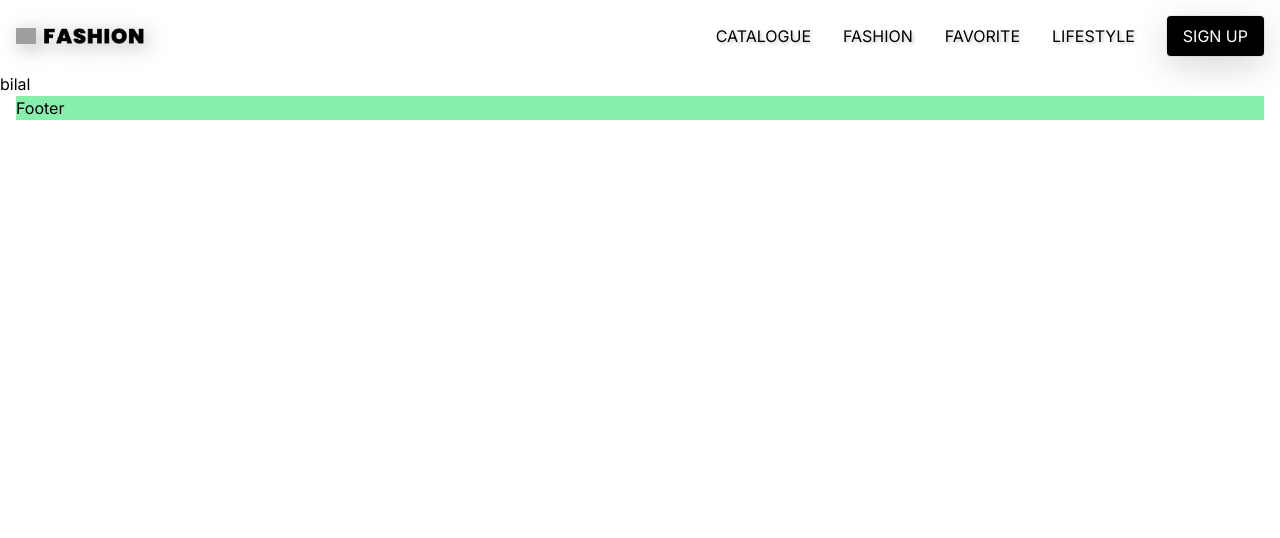
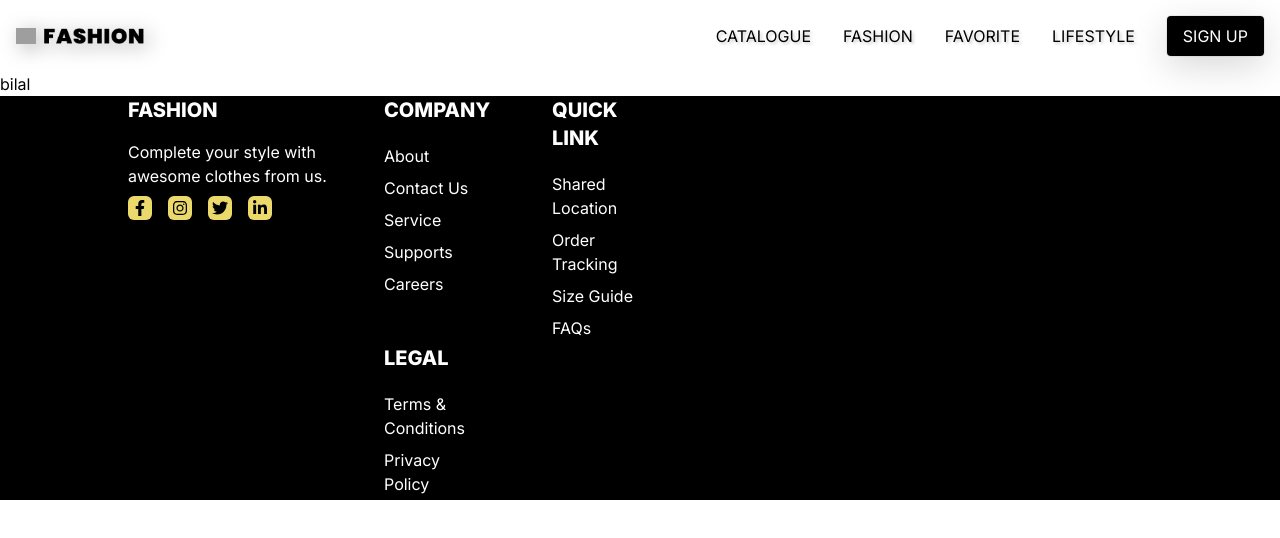
Before and after one commit to Bilal0335/Fashion-Website, a Next.js app: page / in a window 1280 px wide. Shown: the top 538 px of the page. Built offline with nearby package versions, Linux system fonts and the light colour scheme; grey boxes are pictures that could not be loaded.

Commit message:
😄update😄

```diff
--- a/package.json
+++ b/package.json
@@ -12,6 +12,7 @@
     "next": "14.1.4",
     "react": "^18",
     "react-dom": "^18",
+    "react-icons": "^5.3.0",
     "tailwindcss-filters": "^3.0.0"
   },
   "devDependencies": {
--- a/src/components/layout/Footer.tsx
+++ b/src/components/layout/Footer.tsx
@@ -1,13 +1,116 @@
 import React from "react";
 import Wrapper from "../shared/Wrapper";
+import SocialLinks from "../shared/SocialLinks";
+import ListItem from "../shared/ListItems";
 
 const Footer = () => {
+  const company = [
+    {
+      title: "About",
+      href: "#"
+    },
+    {
+      title: "Contact Us",
+      href: "#"
+    },
+    {
+      title: "Service",
+      href: "#"
+    },
+    {
+      title: "Supports",
+      href: "#"
+    },
+    {
+      title: "Careers",
+      href: "#"
+    }
+  ];
+  const quick = [
+    {
+      title: "Shared Location",
+      href: "#"
+    },
+    {
+      title: "Order Tracking",
+      href: "#"
+    },
+    {
+      title: "Size Guide",
+      href: "#"
+    },
+    {
+      title: "FAQs",
+      href: "#"
+    }
+  ];
+  const legal = [
+    {
+      title: "Terms & Conditions",
+      href: "#"
+    },
+    {
+      title: "Privacy Policy",
+      href: "#"
+    }
+  ];
   return (
-    <div>
+    <footer className="bg-black">
       <Wrapper>
-        <h1 className="bg-green-300">Footer</h1>
+        <div className="container mx-auto max-w-screen-lg grid grid-cols-4">
+          {/* first box */}
+          <div>
+            <h3 className=" mb-4 text-xl font-extrabold leading-7 text-white">
+              FASHION{" "}
+            </h3>
+            <p className="text-white">
+              Complete your style with awesome clothes from us.
+            </p>
+            <SocialLinks />
+          </div>
+
+          {/* second box */}
+          <div className="grid grid-cols-2 gap-x-20">
+            <div className="">
+              <h3 className=" mb-4 text-xl font-extrabold leading-7 text-white uppercase">
+                company{" "}
+              </h3>
+              <ul>
+                {company.map((comp, index) => (
+                  <ListItem key={index} href={comp.href}>
+                    {comp.title}
+                  </ListItem>
+                ))}
+              </ul>
+            </div>
+            <div>
+              <h3 className=" mb-4 text-xl font-extrabold leading-7 text-white uppercase">
+                quick link{" "}
+              </h3>
+              <ul>
+                {quick.map((quick, index) => (
+                  <ListItem key={index} href={quick.href}>
+                    {quick.title}
+                  </ListItem>
+                ))}
+              </ul>
+            </div>
+            <div>
+              <h3 className=" mb-4 text-xl font-extrabold leading-7 text-white uppercase">
+                legal{" "}
+              </h3>
+              <ul>
+                {legal.map((legal, index) => (
+                  <ListItem key={index} href={legal.href}>
+                    {legal.title}
+                  </ListItem>
+                ))}
+              </ul>
+            </div>
+          </div>
+        </div>
       </Wrapper>
-    </div>
+    </footer>
   );
 };
 
--- a/src/components/layout/Header.tsx
+++ b/src/components/layout/Header.tsx
@@ -11,7 +11,7 @@ const Header = () => {
         {/* logo Image */}
         <div className="flex justify-between items-center py-4">
           <div>
-            <div className="flex justify-start space-x-2 drop-shadow-custom">
+            <div className="flex space-x-2 drop-shadow-custom">
               <Image src={Vector} alt="Vector Logo" width={20} height={10} />
               <Image src={Fashion} alt="Fashion Logo" width={100} height={56} />
             </div>
--- /dev/null
+++ b/src/components/shared/ListItems.tsx
@@ -0,0 +1,19 @@
+import Link from "next/link";
+
+interface ListItemProps {
+  href: string;
+  children: React.ReactNode;
+}
+
+const ListItem: React.FC<ListItemProps> = ({ href, children }) => {
+  return (
+    <div>
+      <Link href={href}>
+        {/* Use <a> inside <Link> */}
+        <li className="py-1 text-white">{children}</li>
+      </Link>
+    </div>
+  );
+};
+
+export default ListItem;
--- /dev/null
+++ b/src/components/shared/SocialLinks.tsx
@@ -0,0 +1,48 @@
+import Link from "next/link";
+import {
+  FaFacebookF,
+  FaTwitter,
+  FaInstagram,
+  FaLinkedinIn
+} from "react-icons/fa";
+import React from "react";
+
+const socialLinks = [
+  {
+    href: "#",
+    color: "bg-icons-color",
+    icon: <FaFacebookF />
+  },
+  {
+    href: "#",
+    color: "bg-icons-color",
+    icon: <FaInstagram />
+  },
+  {
+    href: "#",
+    color: "bg-icons-color",
+    icon: <FaTwitter />
+  },
+  {
+    href: "#",
+    color: "bg-icons-color",
+    icon: <FaLinkedinIn />
+  }
+];
+const SocialLinks = () => {
+  return (
+    <div className="flex space-x-4 mb-4 py-2 cursor-pointer">
+      {socialLinks.map(({ href, icon, color }, index) => (
+        <Link href={href} key={index} target="_blank">
+          <div
+            className={`w-6 h-6 text-black justify-center items-center rounded-md flex ${color}`}
+          >
+            {icon}
+          </div>
+        </Link>
+      ))}
+    </div>
+  );
+};
+
+export default SocialLinks;
--- a/tailwind.config.ts
+++ b/tailwind.config.ts
@@ -1,20 +1,19 @@
-import type { Config } from "tailwindcss";
+import type { Config } from 'tailwindcss'
 
 const config: Config = {
   content: [
-    "./src/pages/**/*.{js,ts,jsx,tsx,mdx}",
-    "./src/components/**/*.{js,ts,jsx,tsx,mdx}",
-    "./src/app/**/*.{js,ts,jsx,tsx,mdx}",
+    './src/pages/**/*.{js,ts,jsx,tsx,mdx}',
+    './src/components/**/*.{js,ts,jsx,tsx,mdx}',
+    './src/app/**/*.{js,ts,jsx,tsx,mdx}'
   ],
   theme: {
     extend: {
-      backgroundImage: {
-        "gradient-radial": "radial-gradient(var(--tw-gradient-stops))",
-        "gradient-conic":
-          "conic-gradient(from 180deg at 50% 50%, var(--tw-gradient-stops))",
-      },
-    },
+      colors: {
+        'icons-color': '#EBD96B'
+      }
+    }
   },
-  plugins: [],
-};
-export default config;
+  plugins: []
+}
+
+export default config
```
Also changed, not shown: 1 other file (tests, documents, lock files or other folders).
